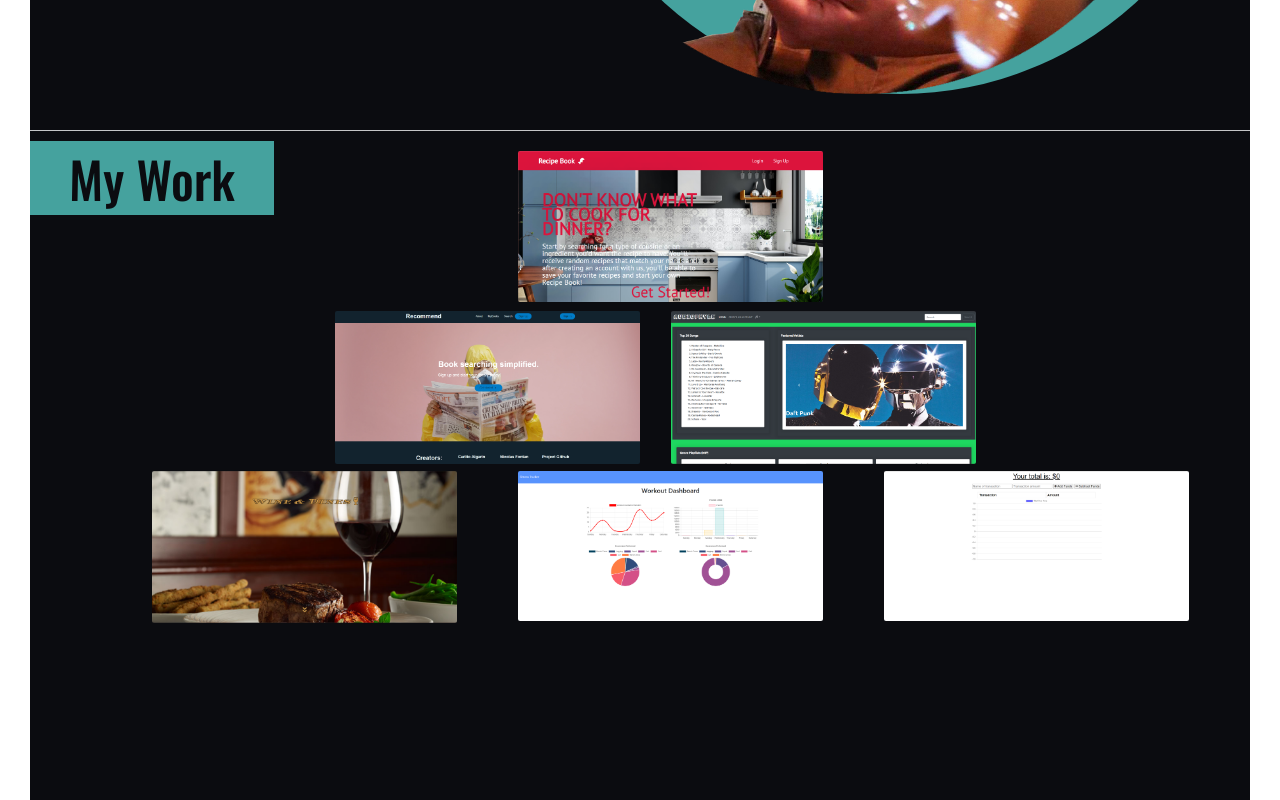
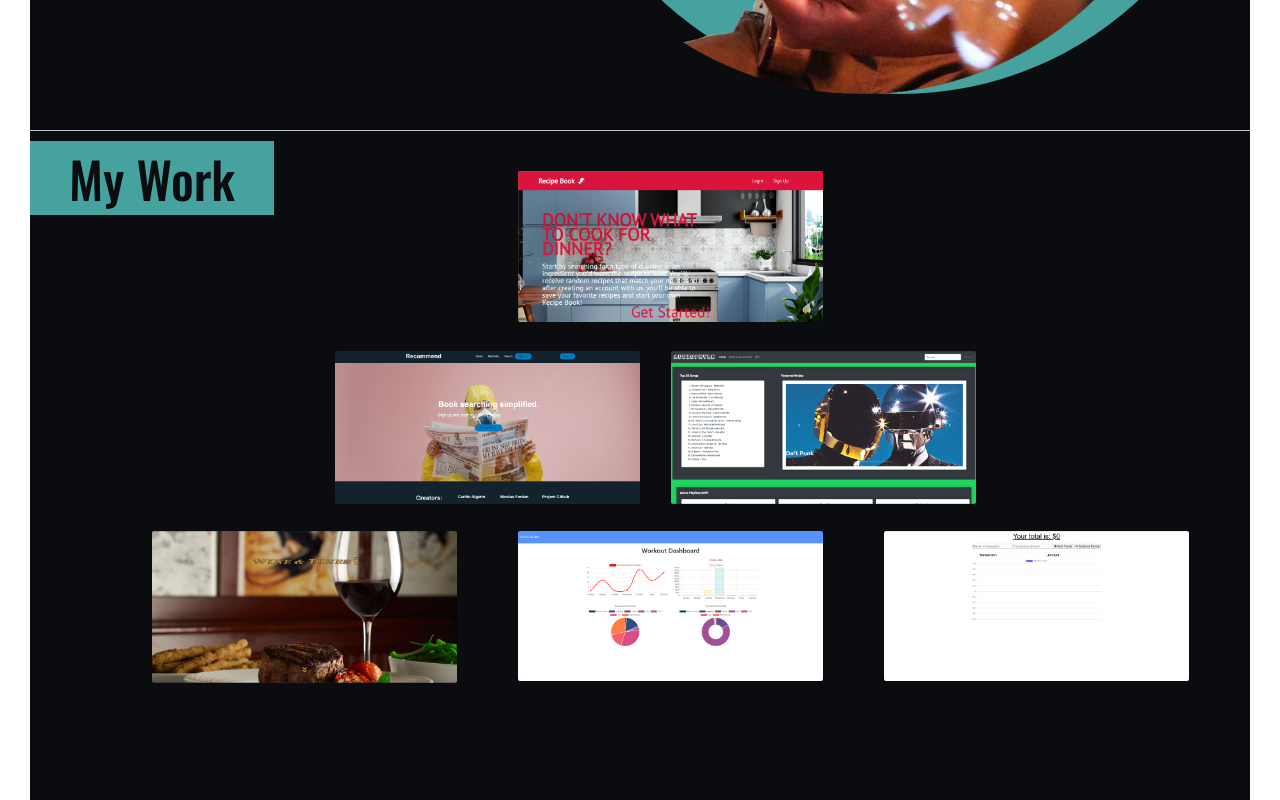
Before and after one commit to Carlito1113/new-portfolio, a React (Create React App) app: page / in a window 1280 px wide. Shown: the part 700-1500 px from the top of the page. Built offline with nearby package versions, Linux system fonts and the light colour scheme.

Commit message:
fixed navigation functionality so that when a link is clicked the background toggles correctly.

```diff
--- a/src/App.js
+++ b/src/App.js
@@ -1,4 +1,4 @@
-import './App.css';
+import './App.scss';
 import Navbar from './components/navbar/Navbar';
 import Navigation from './components/navigation/Navigation';
 import Intro from './components/intro/Intro';
@@ -10,9 +10,11 @@ function App() {
     <div className="App">
       <Navbar />
       <Navigation />
-      <Intro />
-      <Works />
-      <Contact />
+      <div className="sections">
+        <Intro id="intro" />
+        <Works id="works" />
+        <Contact id="contact" />
+      </div>
     </div>
   );
 }
--- a/src/components/contact/Contact.jsx
+++ b/src/components/contact/Contact.jsx
@@ -1,9 +1,6 @@
-import React from 'react'
+import React from 'react';
 import './Contact.scss';
 
 export default function Contact() {
-  return (
-    <div className='contact'>
-    </div>
-  )
+  return <div className="contact" id="contacts"></div>;
 }
--- a/src/components/navbar/Navbar.jsx
+++ b/src/components/navbar/Navbar.jsx
@@ -3,12 +3,9 @@ import './Navbar.scss';
 
 export default function Navbar() {
   return (
-    <div>
+    <div id='intro'>
       <nav className="navbar">
         <h2 className="navbar__logo">{`{C.A}`}</h2>
-        {/* <div className="navbar__item">About</div>
-        <div className="navbar__item">Portfolio</div>
-        <div className="navbar__item">Contact</div> */}
       </nav>
     </div>
   );
--- a/src/components/navigation/Navigation.jsx
+++ b/src/components/navigation/Navigation.jsx
@@ -3,7 +3,7 @@ import './Navigation.scss';
 
 export default function Navigation() {
   return (
-    <div className="navigation" >
+    <div className="navigation">
       <input
         type="checkbox"
         className="navigation__checkbox"
@@ -19,18 +19,24 @@ export default function Navigation() {
       <nav className="navigation__nav">
         <ul className="navigation__list">
           <li className="navigation__item">
-            <a href="#" className="navigation__link">
-              About
+            <a href="#intro" className="navigation__link">
+              <label htmlFor="navi-toggle">
+                <span>Intro</span>
+              </label>
             </a>
           </li>
           <li className="navigation__item">
-            <a href="#" className="navigation__link">
-              Portfolio
+            <a href="#portfolio" className="navigation__link">
+              <label htmlFor="navi-toggle">
+                <span>Portfolio</span>
+              </label>
             </a>
           </li>
           <li className="navigation__item">
-            <a href="#" className="navigation__link">
-              Contacts
+            <a href="#contacts" className="navigation__link">
+              <label htmlFor="navi-toggle">
+                <span>Contact</span>
+              </label>
             </a>
           </li>
         </ul>
--- a/src/components/works/Works.jsx
+++ b/src/components/works/Works.jsx
@@ -9,8 +9,7 @@ import expensetracker from '../../assets/img/expensetracker.png';
 
 export default function Works() {
   return (
-    <div>
-      <div className="work">
+      <div className="work" id='portfolio'>
         <h1 className="work__header">My Work</h1>
         <a
           href="https://recipebook-2096c.web.app/"
@@ -79,6 +78,5 @@ export default function Works() {
           />
         </a>
       </div>
-    </div>
   );
 }
--- a/src/components/works/Works.scss
+++ b/src/components/works/Works.scss
@@ -25,48 +25,48 @@
     position: absolute;
     z-index: 5;
     transition: all 0.2s;
-    outline-offset: .5rem;
+    outline-offset: 0.5rem;
     cursor: pointer;
 
     &--p1 {
       left: 40%;
-      top: 2rem;
+      top: 4rem;
       z-index: 5;
     }
 
     &--p2 {
       left: 25%;
-      top: 18rem;
+      top: 22rem;
       z-index: 10;
     }
 
     &--p3 {
       left: 52.5%;
-      top: 18rem;
+      top: 22rem;
       z-index: 3;
     }
 
     &--p4 {
       left: 10%;
-      top: 34rem;
+      top: 40rem;
       z-index: 20;
     }
 
     &--p5 {
       left: 40%;
-      top: 34rem;
+      top: 40rem;
       z-index: 25;
     }
 
     &--p6 {
       left: 70%;
-      top: 34rem;
+      top: 40rem;
       z-index: 30;
     }
 
     &:hover {
-      outline: .5rem solid $accent-dark;
-      transform: scale(1.05) translateY(-.5rem);
+      outline: 0.5rem solid $accent-dark;
+      transform: scale(1.05) translateY(-0.5rem);
       z-index: 100;
     }
   }
```
Also changed, not shown: src/App.scss (renamed from src/App.css), src/components/navigation/Navigation.scss (line endings or trailing spaces).
